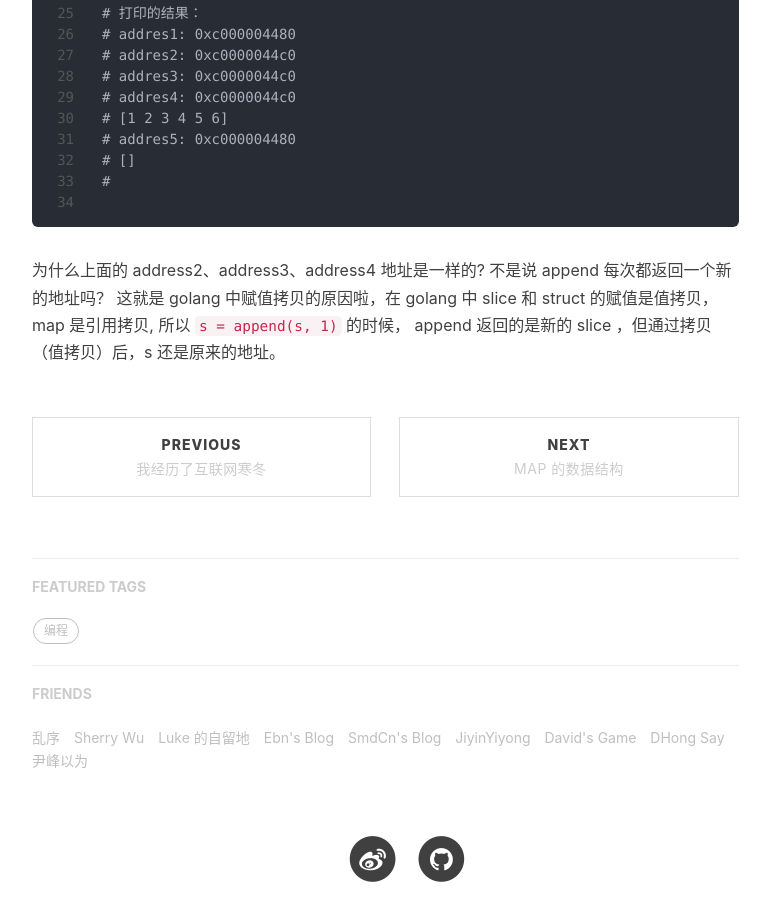
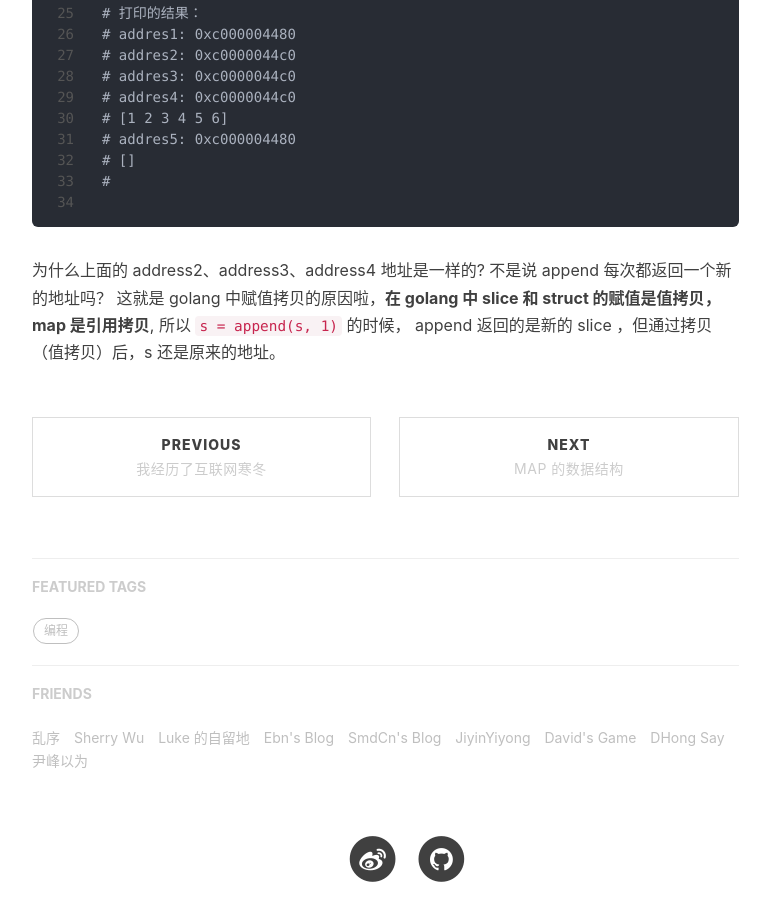
Before and after one commit to gnasnik/gnasnik.github.io, a Jekyll site: the page built from _posts/2019-01-05-golang-slice.md, in a window 1280 px wide and 900 px high, scrolled down 6642 px. Shown: the whole window, without its empty margins (233-1003 px from the left). Built offline with Jekyll 4.4.1, drawn with Linux system fonts in a browser that asks for light colours; nearby versions of some CDN libraries; a script that is not in the unit is left out; comment, search, counter and statistics services are not loaded.

````diff
--- a/_posts/2019-01-05-golang-slice.md
+++ b/_posts/2019-01-05-golang-slice.md
@@ -293,4 +293,4 @@ func main() {
 ```
 
 为什么上面的 address2、address3、address4 地址是一样的? 不是说 append 每次都返回一个新的地址吗？
-这就是 golang 中赋值拷贝的原因啦，在 golang 中 slice 和 struct 的赋值是值拷贝，map 是引用拷贝, 所以  `s = append(s, 1)` 的时候， append 返回的是新的 slice ，但通过拷贝（值拷贝）后，s 还是原来的地址。
+这就是 golang 中赋值拷贝的原因啦，**在 golang 中 slice 和 struct 的赋值是值拷贝，map 是引用拷贝**, 所以  `s = append(s, 1)` 的时候， append 返回的是新的 slice ，但通过拷贝（值拷贝）后，s 还是原来的地址。
````
